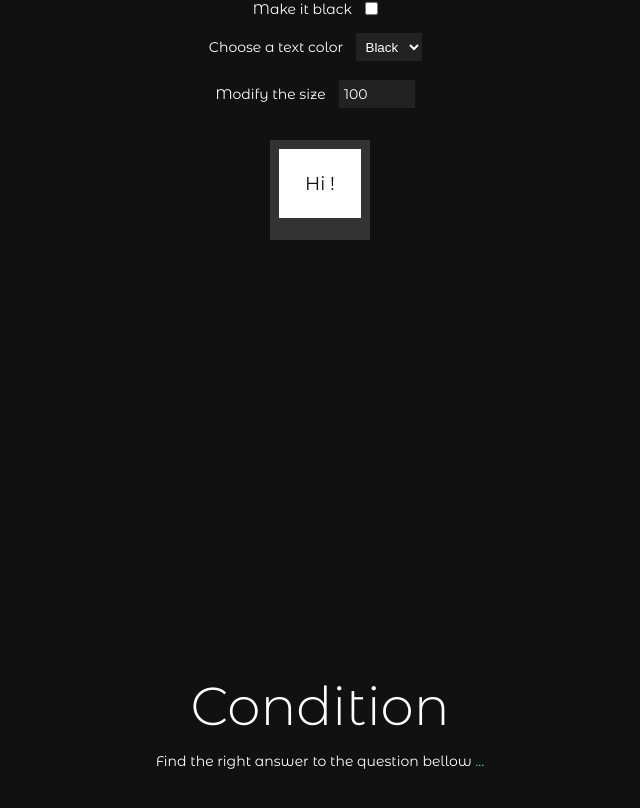
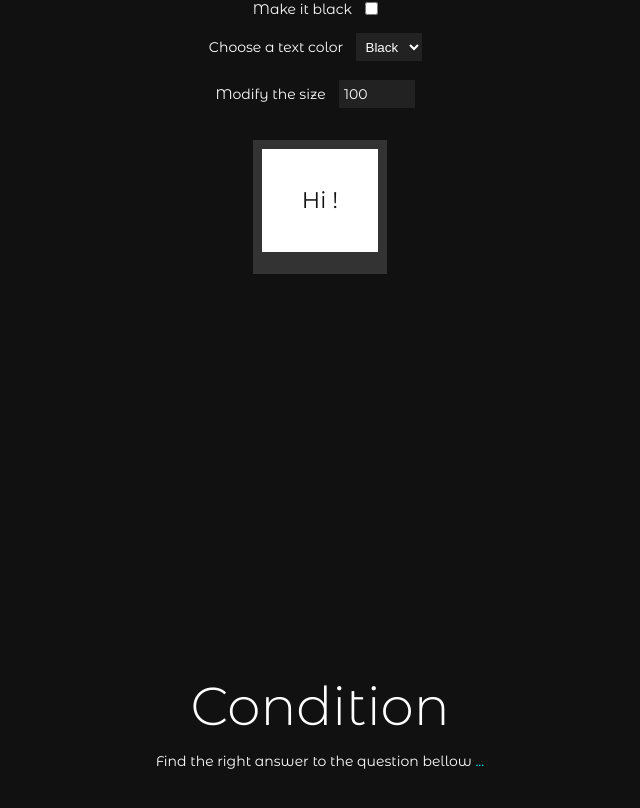
Before and after one commit to marcillyLuc/reBoot, a Nuxt app: page / in a window 1280 px wide. Shown: the part 1780-2588 px from the top of the page, without its empty margins (320-960 px from the left). Built offline with nearby package versions, Linux system fonts and the light colour scheme.

Commit message:
Modify square size

```diff
--- a/components/Square.vue
+++ b/components/Square.vue
@@ -28,9 +28,9 @@
           :class="[textColor, square_class]"
           :style="[
             {
-              width: size + 'px',
-              height: size + 'px',
-              lineHeight: size + 'px',
+              width: size + 'pt',
+              height: size + 'pt',
+              lineHeight: size + 'pt',
             },
           ]"
         >
@@ -83,7 +83,7 @@ input {
   display: flex;
   justify-content: center;
   align-items: center;
-  font-size: 14pt;
+  font-size: 17pt;
   margin: 17pt 0;
   border: solid 7pt #333;
   border-bottom-width: 17pt;
```
